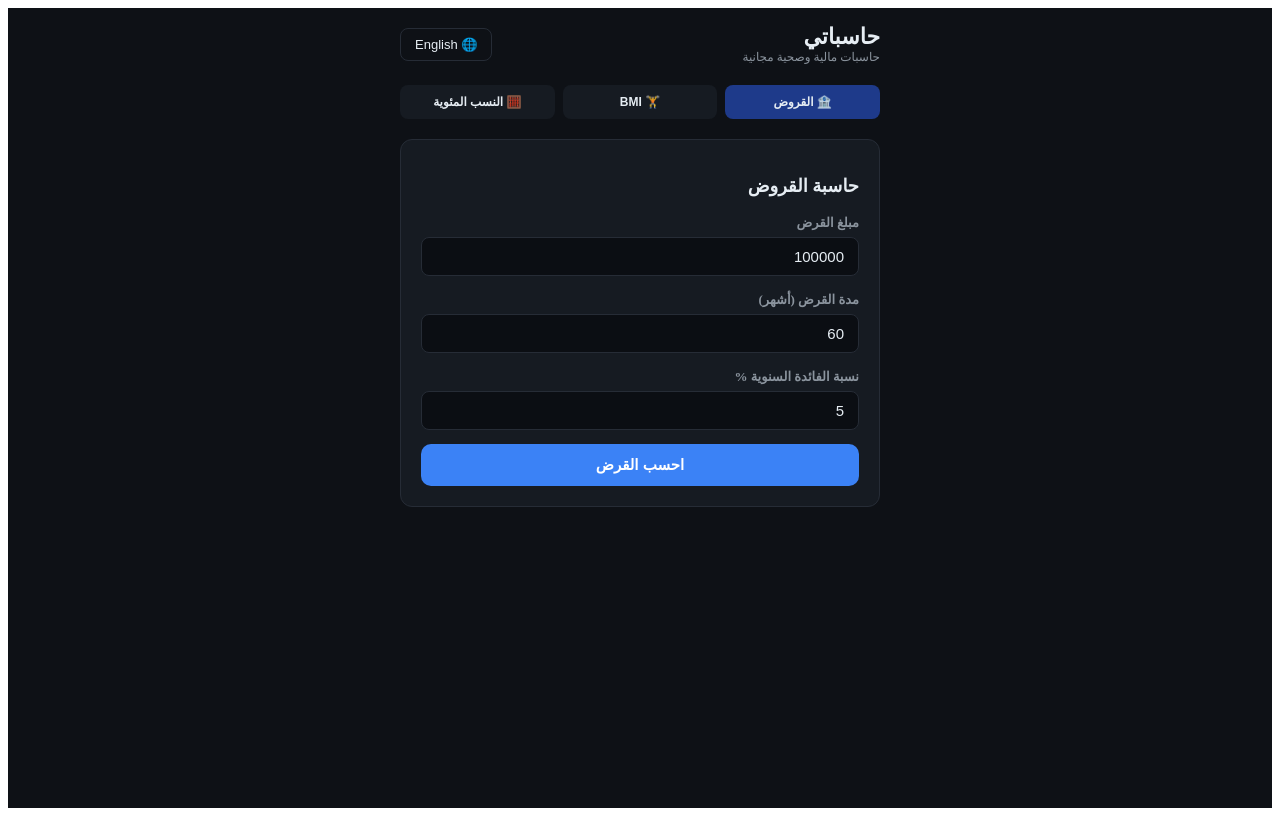
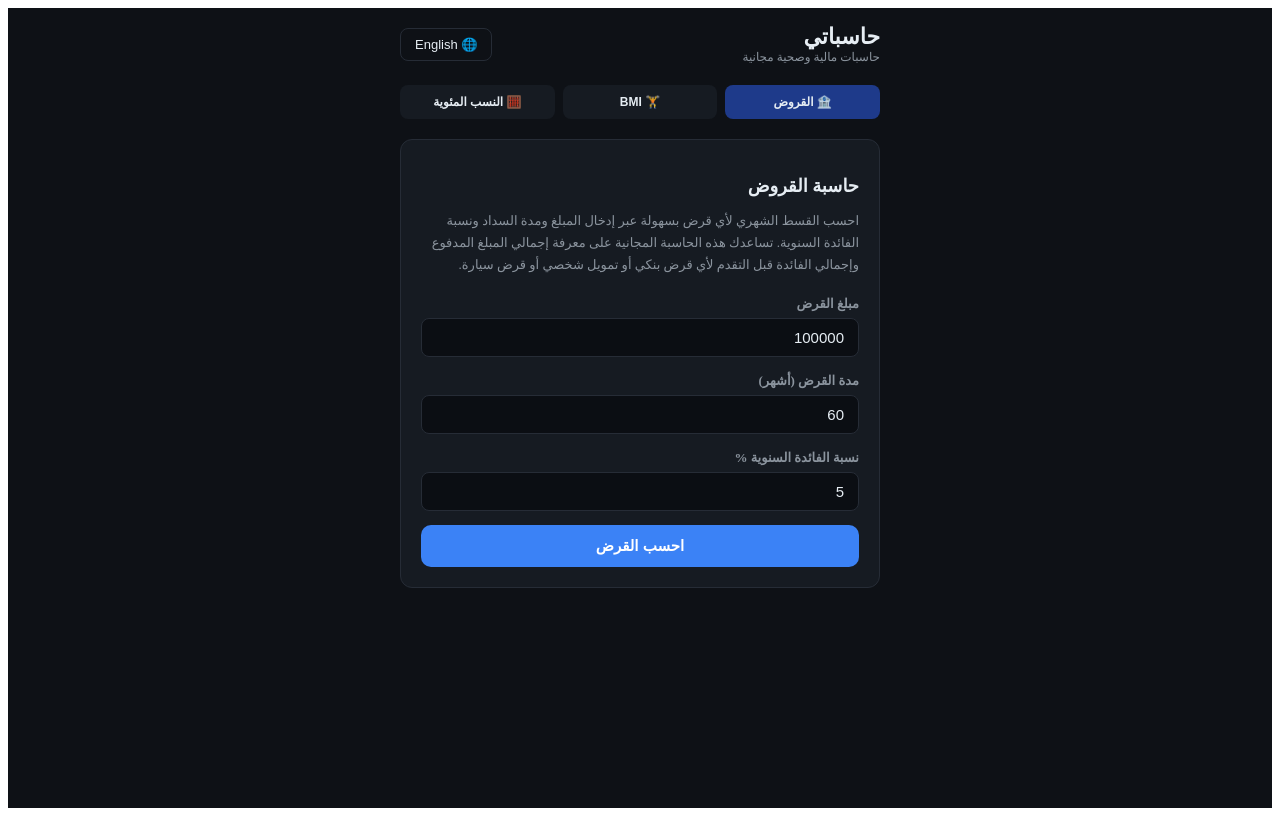
Before and after one commit to rabdouadeem-eng/Calculers, a React (Create React App) app: page / in a window 1280 px wide. Built offline with nearby package versions, Linux system fonts and the light colour scheme.

Commit message:
Enhance calculator descriptions in App.js
Updated descriptions for loan, BMI, and percentage calculators in both Arabic and English.

```diff
--- a/src/App.js
+++ b/src/App.js
@@ -30,6 +30,7 @@ const T = {
     tabs: { loan: "🏦 القروض", bmi: "🏋️ BMI", percent: "🧮 النسب المئوية" },
     loan: {
       title: "حاسبة القروض",
+      desc: "احسب القسط الشهري لأي قرض بسهولة عبر إدخال المبلغ ومدة السداد ونسبة الفائدة السنوية. تساعدك هذه الحاسبة المجانية على معرفة إجمالي المبلغ المدفوع وإجمالي الفائدة قبل التقدم لأي قرض بنكي أو تمويل شخصي أو قرض سيارة.",
       amount: "مبلغ القرض",
       duration: "مدة القرض (أشهر)",
       rate: "نسبة الفائدة السنوية %",
@@ -40,6 +41,7 @@ const T = {
     },
     bmi: {
       title: "حاسبة BMI",
+      desc: "احسب مؤشر كتلة الجسم (BMI) بإدخال وزنك وطولك لمعرفة إذا كنت ضمن الوزن الطبيعي أو تعاني من نقص أو زيادة في الوزن أو السمنة. أداة صحية مجانية ومناسبة للرجال والنساء من جميع الأعمار لمتابعة اللياقة البدنية.",
       weight: "الوزن (كجم)",
       height: "الطول (سم)",
       calc: "احسب BMI",
@@ -51,6 +53,7 @@ const T = {
     },
     percent: {
       title: "حاسبة النسبة المئوية",
+      desc: "احسب النسبة المئوية من أي رقم، أو نسبة التغير (الزيادة أو النقصان) بين قيمتين، أو استخرج الرقم الأصلي انطلاقاً من نسبة معطاة. حاسبة بسيطة ومفيدة للطلاب والمحاسبين وحساب الخصومات اليومية.",
       mode1: "نسبة من رقم",
       mode2: "نسبة التغير",
       mode3: "الرقم الأصلي",
@@ -71,6 +74,7 @@ const T = {
     tabs: { loan: "🏦 Loan", bmi: "🏋️ BMI", percent: "🧮 Percentage" },
     loan: {
       title: "Loan Calculator",
+      desc: "Calculate the monthly payment for any loan by entering the amount, duration, and annual interest rate. This free calculator shows the total amount paid and total interest before you apply for a bank loan, personal financing, or car loan.",
       amount: "Loan Amount",
       duration: "Duration (months)",
       rate: "Annual Interest Rate %",
@@ -81,6 +85,7 @@ const T = {
     },
     bmi: {
       title: "BMI Calculator",
+      desc: "Calculate your Body Mass Index (BMI) by entering your weight and height to find out if you are underweight, normal weight, overweight, or obese. A free health tool suitable for men and women of all ages tracking their fitness.",
       weight: "Weight (kg)",
       height: "Height (cm)",
       calc: "Calculate BMI",
@@ -92,6 +97,7 @@ const T = {
     },
     percent: {
       title: "Percentage Calculator",
+      desc: "Calculate the percentage of any number, the percent change (increase or decrease) between two values, or find the original number from a given percentage. A simple calculator useful for students, accountants, and everyday discount math.",
       mode1: "Percent of Number",
       mode2: "Percent Change",
       mode3: "Original Number",
@@ -129,6 +135,12 @@ const inputStyle = {
   boxSizing: "border-box",
 };
 const labelStyle = { fontSize: 13, color: CONFIG.theme.textMuted, fontWeight: 600 };
+const descStyle = {
+  fontSize: 13,
+  color: CONFIG.theme.textMuted,
+  lineHeight: 1.7,
+  marginBottom: 18,
+};
 const btnStyle = {
   width: "100%",
   padding: 12,
@@ -179,7 +191,8 @@ function LoanCalculator({ t }) {
 
   return (
     <div style={cardStyle}>
-      <h2 style={{ fontSize: 18, marginBottom: 16 }}>{t.loan.title}</h2>
+      <h2 style={{ fontSize: 18, marginBottom: 10 }}>{t.loan.title}</h2>
+      <p style={descStyle}>{t.loan.desc}</p>
       <label style={labelStyle}>{t.loan.amount}</label>
       <input type="number" style={inputStyle} value={amount} onChange={(e) => setAmount(e.target.value)} />
       <label style={labelStyle}>{t.loan.duration}</label>
@@ -238,7 +251,8 @@ function BMICalculator({ t }) {
 
   return (
     <div style={cardStyle}>
-      <h2 style={{ fontSize: 18, marginBottom: 16 }}>{t.bmi.title}</h2>
+      <h2 style={{ fontSize: 18, marginBottom: 10 }}>{t.bmi.title}</h2>
+      <p style={descStyle}>{t.bmi.desc}</p>
       <label style={labelStyle}>{t.bmi.weight}</label>
       <input type="number" style={inputStyle} value={weight} onChange={(e) => setWeight(e.target.value)} />
       <label style={labelStyle}>{t.bmi.height}</label>
@@ -284,7 +298,8 @@ function PercentCalculator({ t }) {
 
   return (
     <div style={cardStyle}>
-      <h2 style={{ fontSize: 18, marginBottom: 16 }}>{t.percent.title}</h2>
+      <h2 style={{ fontSize: 18, marginBottom: 10 }}>{t.percent.title}</h2>
+      <p style={descStyle}>{t.percent.desc}</p>
       <div style={{ display: "flex", gap: 8, marginBottom: 16 }}>
         {[1, 2, 3].map((m) => (
           <button
@@ -403,4 +418,4 @@ export default function App() {
       </div>
     </div>
   );
-}
+    }
```
